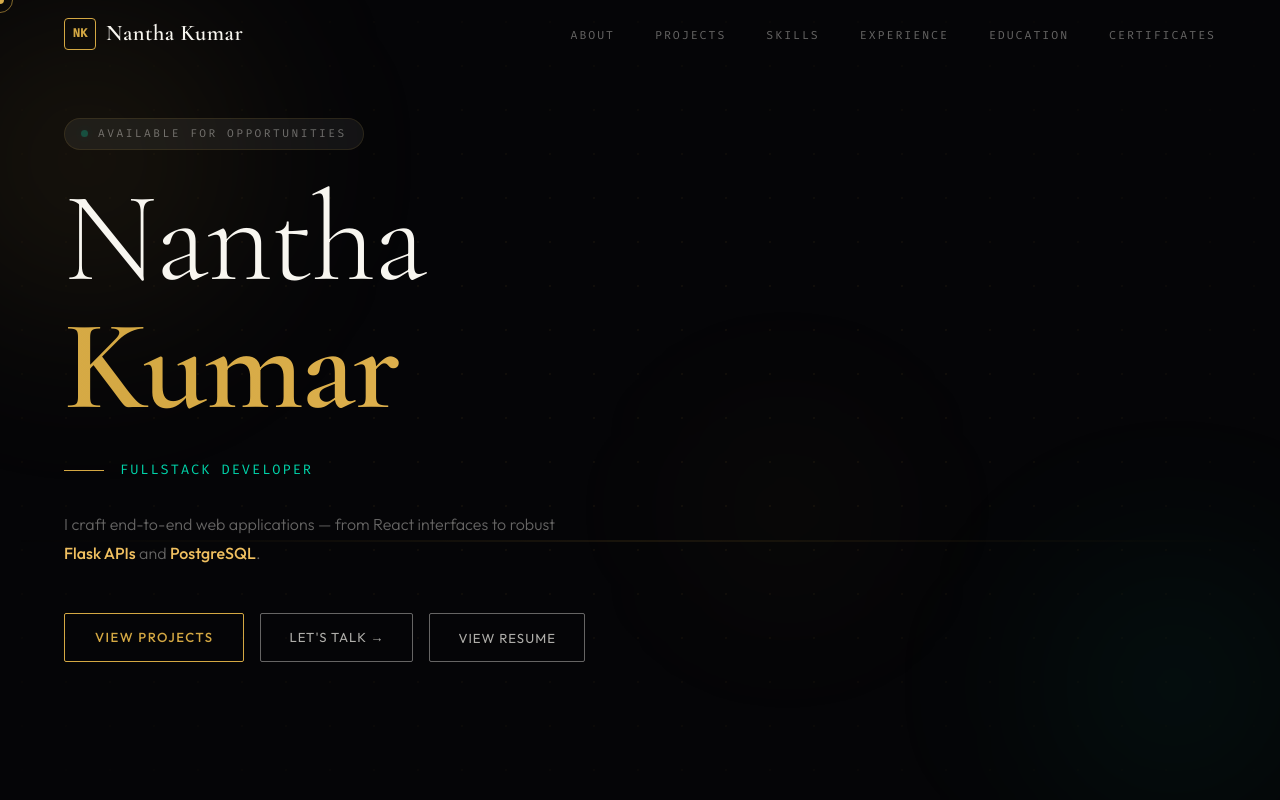
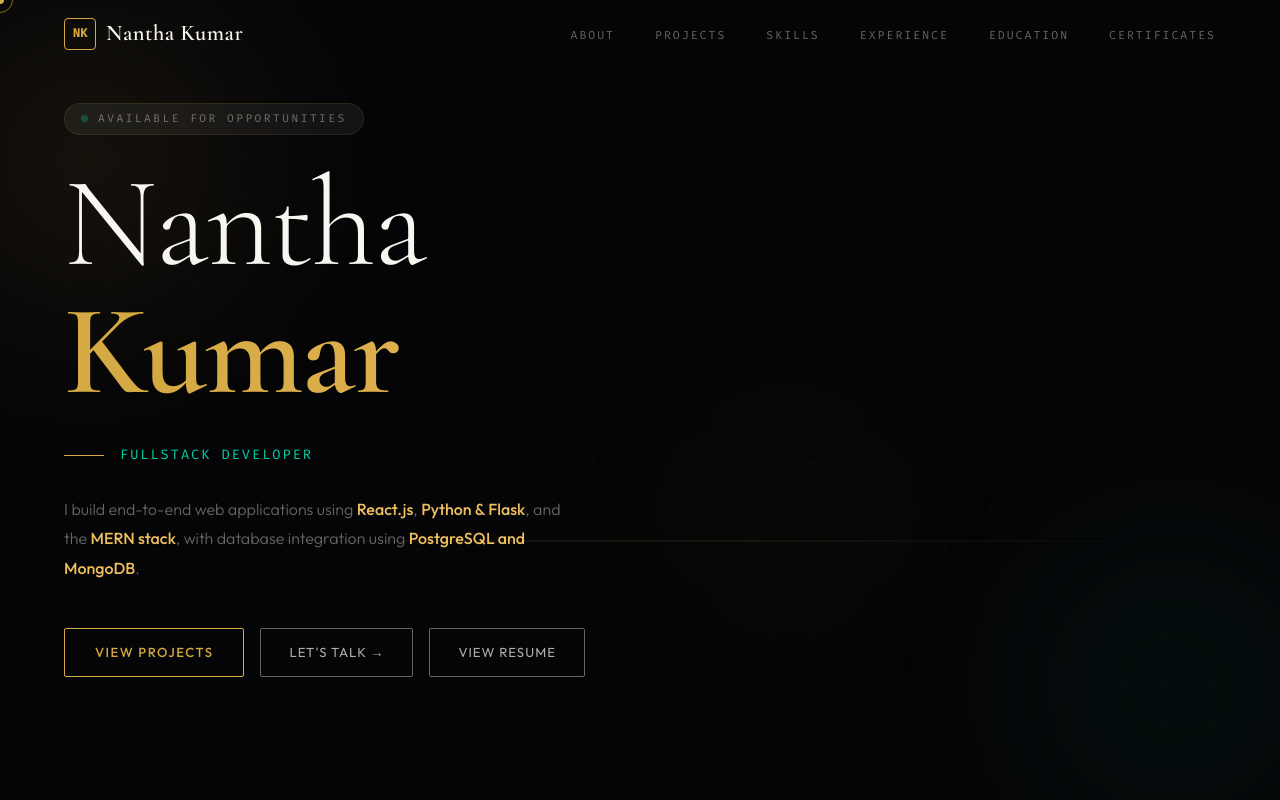
Before and after one commit to Nantha-Code/nk-portfolio, a React (Vite) app: page / in a window 1280 px wide. Shown: the top 800 px of the page. Built offline with nearby package versions, Linux system fonts and the light colour scheme.

Commit message:
the hero section about was updated

```diff
--- a/src/components/Hero.jsx
+++ b/src/components/Hero.jsx
@@ -32,11 +32,14 @@ export function Hero() {
               <span className="hero__role-text">Fullstack Developer</span>
             </div>
 
+
             <p className="hero__desc">
-              I craft end-to-end web applications — from React interfaces to
-              robust <strong>Flask APIs</strong> and{" "}
-              <strong>PostgreSQL</strong>.
+              I build end-to-end web applications using{" "}
+              <strong>React.js</strong>, <strong>Python & Flask</strong>,
+              and the <strong>MERN stack</strong>, with database
+              integration using <strong>PostgreSQL and MongoDB</strong>.
             </p>
+
 
             {/* ACTIONS */}
             <div className="hero__actions">
@@ -73,8 +76,8 @@ export function Hero() {
               </div>
 
               <div className="hero__code-badge">
-                React · Flask <br />
-                PostgreSQL
+                Pyhton + MERN<br />
+                Full Stack Developer
               </div>
             </div>
           </div>
```
